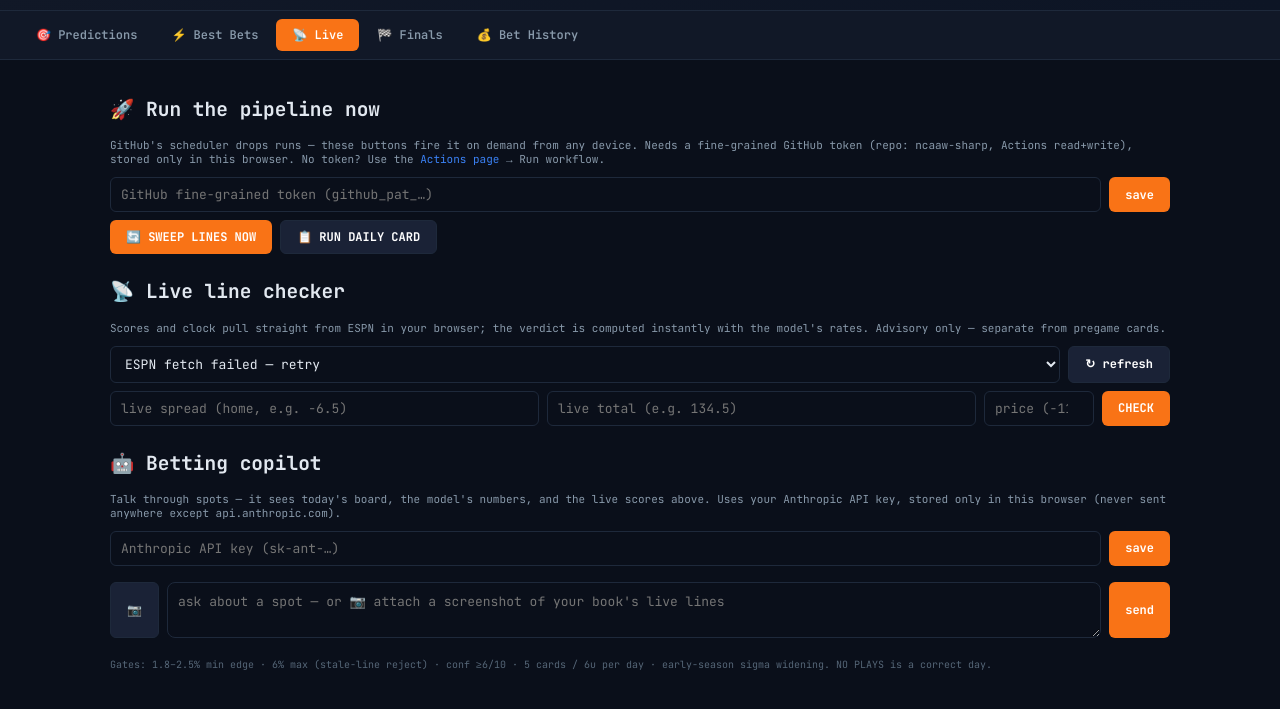
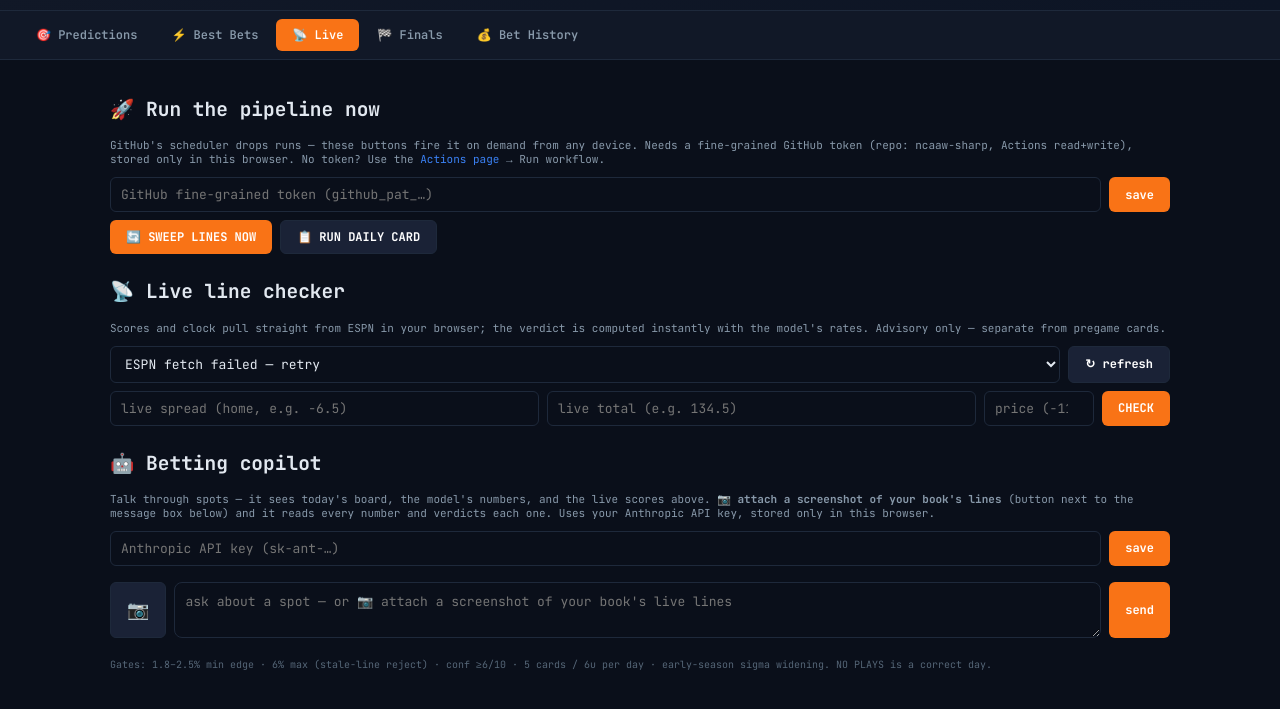
Before and after one commit to Scottguts/ncaaw-sharp, a plain HTML site: page docs/2026-11-04.html in a window 1280 px wide. Both pictures are taken after a click on the button "📡 Live". Shown: the part 61-770 px from the top of the page. Drawn offline with Linux system fonts and the light colour scheme; no server answers.

Commit message:
copilot: bigger camera button + pointer in the copilot blurb
Co-Authored-By: Claude Fable 5 <noreply@anthropic.com>

```diff
--- a/docs/2026-11-04.html
+++ b/docs/2026-11-04.html
@@ -227,8 +227,9 @@ computed instantly with the model's rates. Advisory only — separate from prega
 <div id='liveout'></div>
 <h2 style='margin-top:24px'>🤖 Betting copilot</h2>
 <p class='muted'>Talk through spots — it sees today's board, the model's numbers, and the
-live scores above. Uses your Anthropic API key, stored only in this browser
-(never sent anywhere except api.anthropic.com).</p>
+live scores above. <b>📷 attach a screenshot of your book's lines</b> (button next
+to the message box below) and it reads every number and verdicts each one.
+Uses your Anthropic API key, stored only in this browser.</p>
 <div id='keyform' class='lrow'>
 <input id='aikey' type='password' placeholder='Anthropic API key (sk-ant-…)' style='flex:1'>
 <button class='btn' onclick='saveKey()'>save</button>
@@ -242,7 +243,7 @@ live scores above. Uses your Anthropic API key, stored only in this browser
 <div class='chatbar'>
 <input id='imgfile' type='file' accept='image/*' multiple style='display:none'
 onchange='[...this.files].forEach(addImageFile);this.value=""'>
-<button class='btn sec' title='attach screenshot'
+<button class='btn sec' title='attach screenshot' style='font-size:18px;min-width:52px'
 onclick='document.getElementById("imgfile").click()'>📷</button>
 <textarea id='aimsg' placeholder='ask about a spot — or 📷 attach a screenshot of your book&#39;s live lines'
 onkeydown='if(event.key==="Enter"&&!event.shiftKey){event.preventDefault();sendChat();}'
```
Also changed, not shown: docs/2026-11-05.html (+4 -3 lines), docs/2026-11-06.html (+4 -3 lines), docs/2026-11-07.html (+4 -3 lines), docs/index.html (+4 -3 lines), 1 other file.
